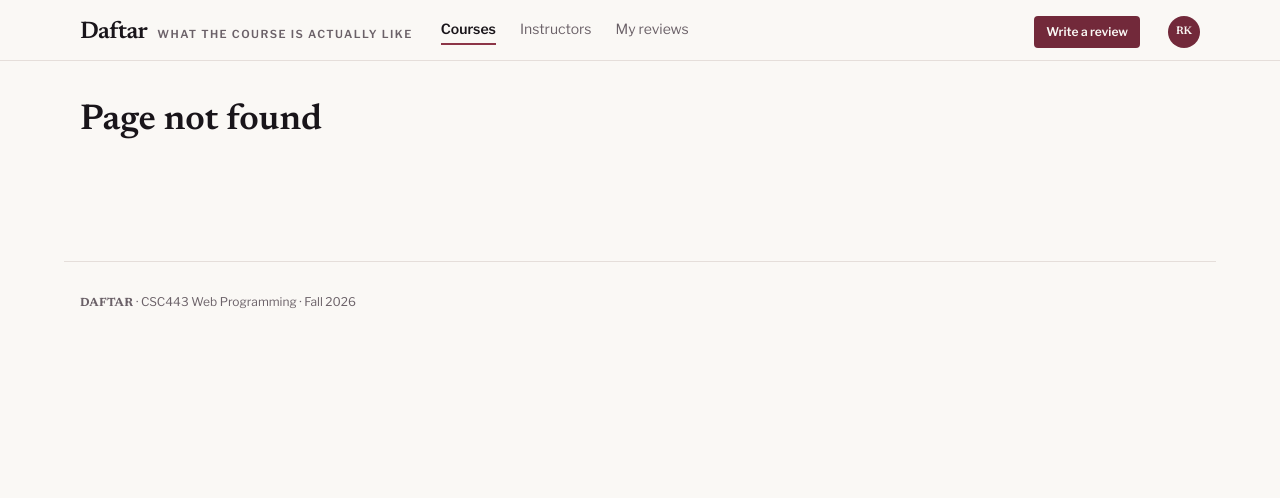
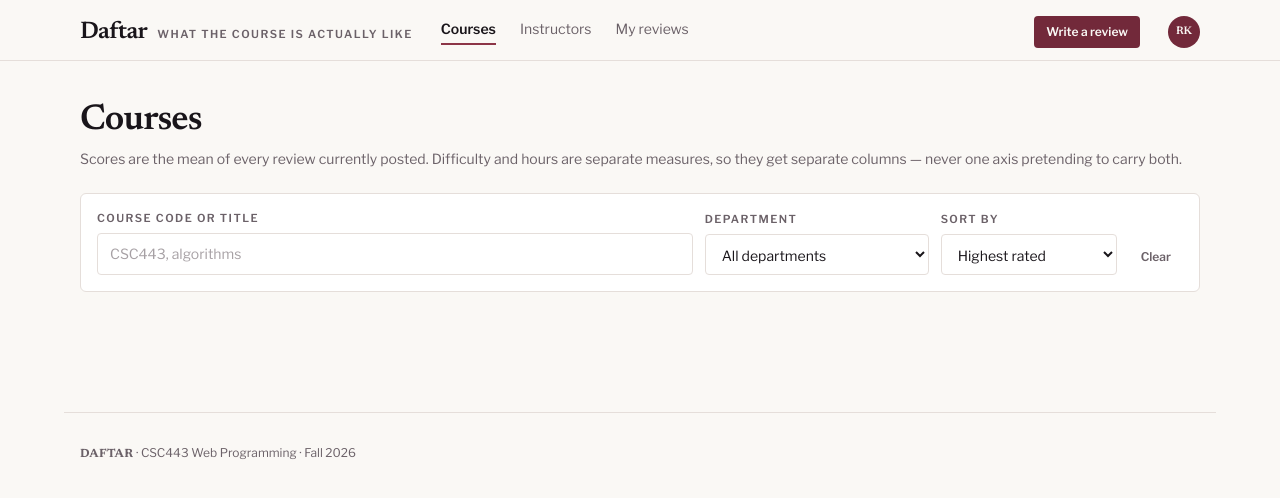
Before and after one commit to reakhairallah/daftar, a React (Vite) app: page /courses in a window 1280 px wide. Before the commit this address had no page. Shown: the top 498 px of the page. Built offline with nearby package versions, Linux system fonts and the light colour scheme.

Commit message:
Add Courses route and filter controls

```diff
--- a/src/App.jsx
+++ b/src/App.jsx
@@ -1,6 +1,7 @@
 import { Routes, Route } from "react-router-dom";
 import Layout from "./components/Layout";
 import Home from "./home/Home";
+import Courses from "./courses/Courses";
 import WriteReview from "./pages/WriteReview";
 import MyReviews from "./pages/MyReviews";
 import NotFound from "./pages/NotFound";
@@ -12,6 +13,7 @@ export default function App() {
       <Routes>
         <Route element={<Layout />}>
           <Route path="/" element={<Home />} />
+          <Route path="/courses" element={<Courses />} />
           <Route path="/reviews/new" element={<WriteReview />} />
           <Route path="/me/reviews" element={<MyReviews />} />
           <Route path="*" element={<NotFound />} />
--- /dev/null
+++ b/src/courses/Courses.jsx
@@ -0,0 +1,89 @@
+import { useState } from "react";
+
+const fieldClass =
+  "w-full rounded border border-line bg-surface px-3 py-2.5 text-sm text-ink placeholder:text-muted/60 focus:border-brand-500 focus:outline-none focus:ring-4 focus:ring-brand-100";
+const labelClass =
+  "text-[11px] font-semibold uppercase tracking-[0.13em] text-muted";
+
+export default function Courses() {
+  const [query, setQuery] = useState("");
+  const [department, setDepartment] = useState("");
+  const [sortBy, setSortBy] = useState("rating");
+
+  function clearFilters() {
+    setQuery("");
+    setDepartment("");
+    setSortBy("rating");
+  }
+
+  return (
+    <>
+      <h1 className="font-display text-4xl font-semibold tracking-tight text-ink">
+        Courses
+      </h1>
+      <p className="mt-2 text-sm text-muted">
+        Scores are the mean of every review currently posted. Difficulty and hours
+        are separate measures, so they get separate columns — never one axis
+        pretending to carry both.
+      </p>
+
+      <form
+        className="mt-6 flex flex-wrap items-end gap-3 rounded-card border border-line bg-surface p-4"
+        aria-label="Course filters"
+        onSubmit={(event) => event.preventDefault()}
+      >
+        <div className="flex min-w-0 flex-1 basis-44 flex-col gap-1.5">
+          <label htmlFor="q" className={labelClass}>Course code or title</label>
+          <input
+            id="q"
+            name="q"
+            type="search"
+            className={fieldClass}
+            placeholder="CSC443, algorithms"
+            value={query}
+            onChange={(event) => setQuery(event.target.value)}
+          />
+        </div>
+
+        <div className="flex w-full min-w-0 flex-col gap-1.5 sm:w-56">
+          <label htmlFor="dept" className={labelClass}>Department</label>
+          <select
+            id="dept"
+            name="department"
+            className={fieldClass}
+            value={department}
+            onChange={(event) => setDepartment(event.target.value)}
+          >
+            <option value="">All departments</option>
+            <option value="Computer Science & Mathematics">Computer Science &amp; Mathematics</option>
+            <option value="Psychology">Psychology</option>
+          </select>
+        </div>
+
+        <div className="flex w-full min-w-0 flex-col gap-1.5 sm:w-44">
+          <label htmlFor="sort" className={labelClass}>Sort by</label>
+          <select
+            id="sort"
+            name="sort"
+            className={fieldClass}
+            value={sortBy}
+            onChange={(event) => setSortBy(event.target.value)}
+          >
+            <option value="rating">Highest rated</option>
+            <option value="difficulty">Easiest</option>
+            <option value="hours">Fewest hours</option>
+            <option value="count">Most reviewed</option>
+          </select>
+        </div>
+
+        <button
+          type="button"
+          className="rounded px-3 py-2.5 text-xs font-semibold text-muted transition hover:bg-brand-50 hover:text-ink"
+          onClick={clearFilters}
+        >
+          Clear
+        </button>
+      </form>
+    </>
+  );
+}
```
